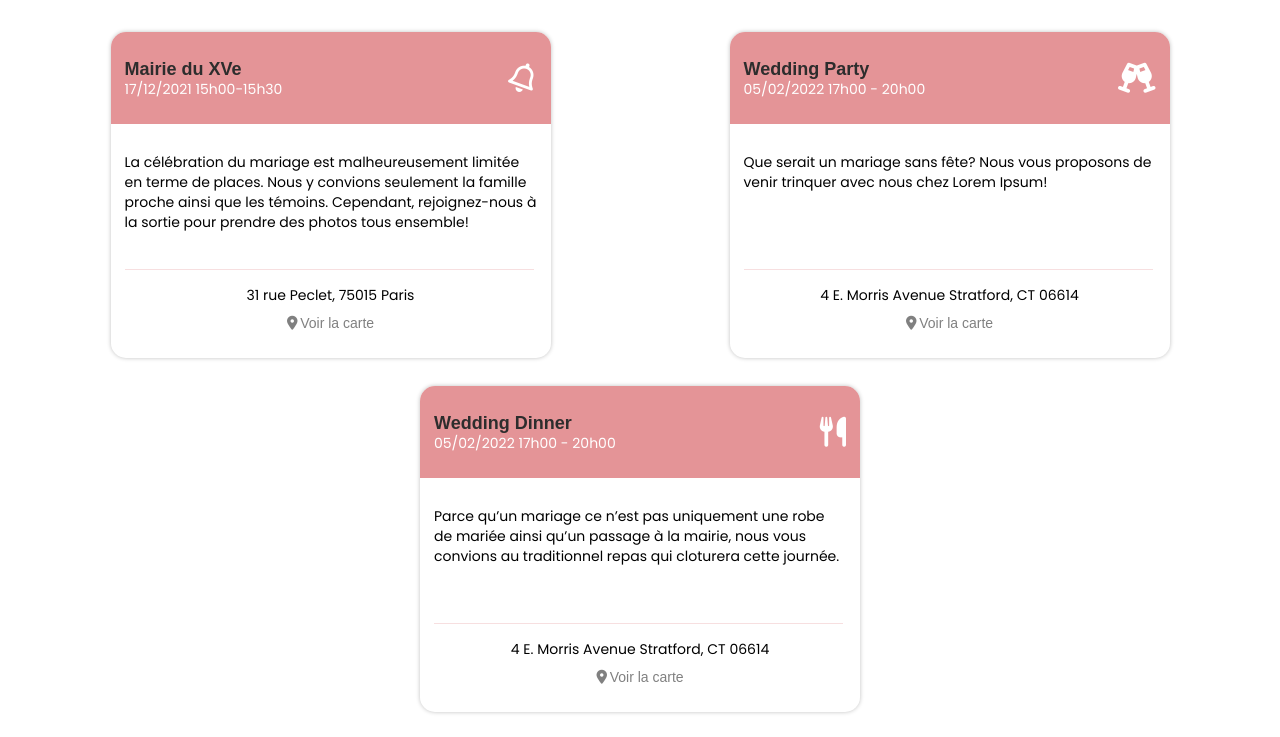
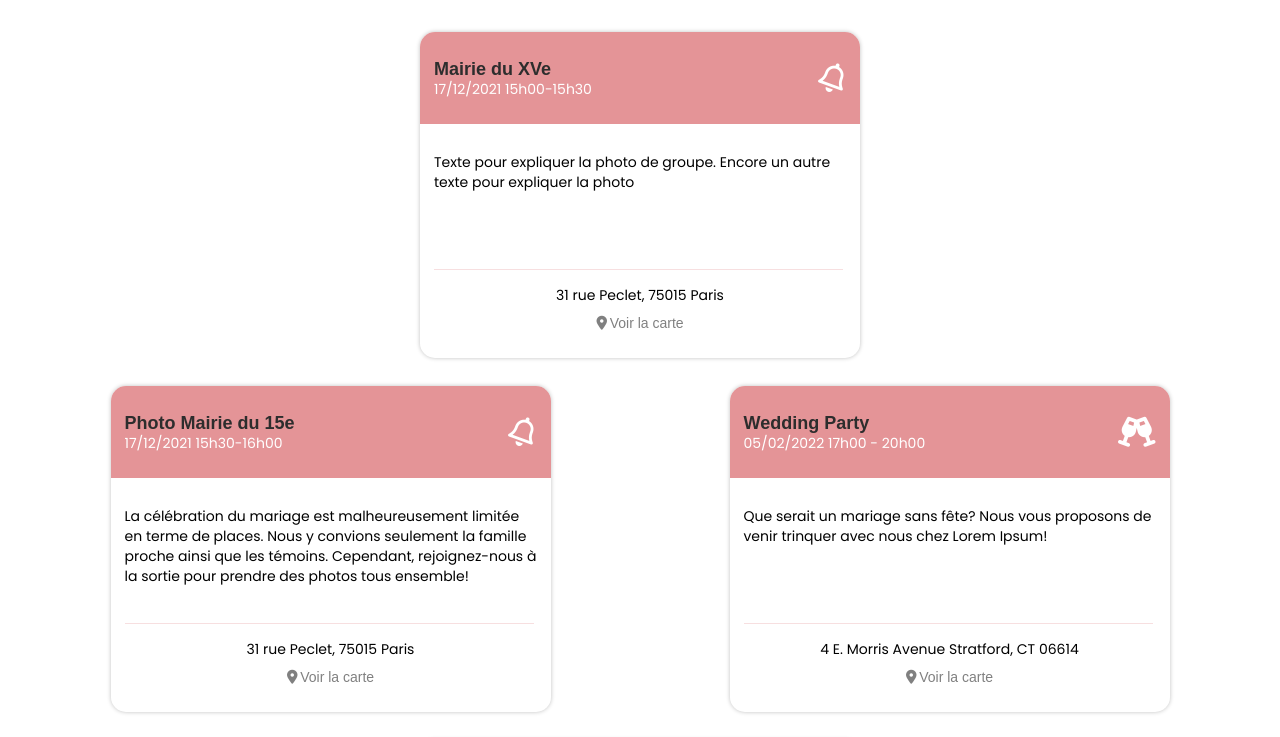
Before and after one commit to VincentLD/mariage_charlie, a website: page src/index.html in a window 1280 px wide. Shown: the part 1764-2501 px from the top of the page. Drawn offline with Linux system fonts and the light colour scheme; a web font is replaced by a local one.

Commit message:
index: Add photo card event

```diff
--- a/src/index.html
+++ b/src/index.html
@@ -88,6 +88,28 @@
           </div>
         </div>
         <p class="card__content">
+          Texte pour expliquer la photo de groupe.
+          <span class="card__content--block">
+            Encore un autre texte pour expliquer la photo
+          </span>
+        </p>
+        <div class="card__footer">
+          <p class="card__address">31 rue Peclet, 75015 Paris</p>
+          <a href="#" class="card__link"><i class="fas fa-map-marker-alt"></i>Voir la carte</a>
+        </div>
+      </div>
+    <div class="cards">
+      <div class="card">
+        <div class="card__header">
+          <div class="card__left">
+            <h3 class="card__title">Photo Mairie du 15e</h3>
+            <p class="card__subtitle">17/12/2021 15h30-16h00</p>
+          </div>
+          <div class="card__right">
+            <i class="far fa-bell card__icon"></i>
+          </div>
+        </div>
+        <p class="card__content">
           La célébration du mariage est malheureusement limitée en terme de places. Nous y convions seulement la famille proche ainsi que les témoins.
           <span class="card__content--block">
             Cependant, rejoignez-nous à la sortie pour prendre des photos tous ensemble!
```
